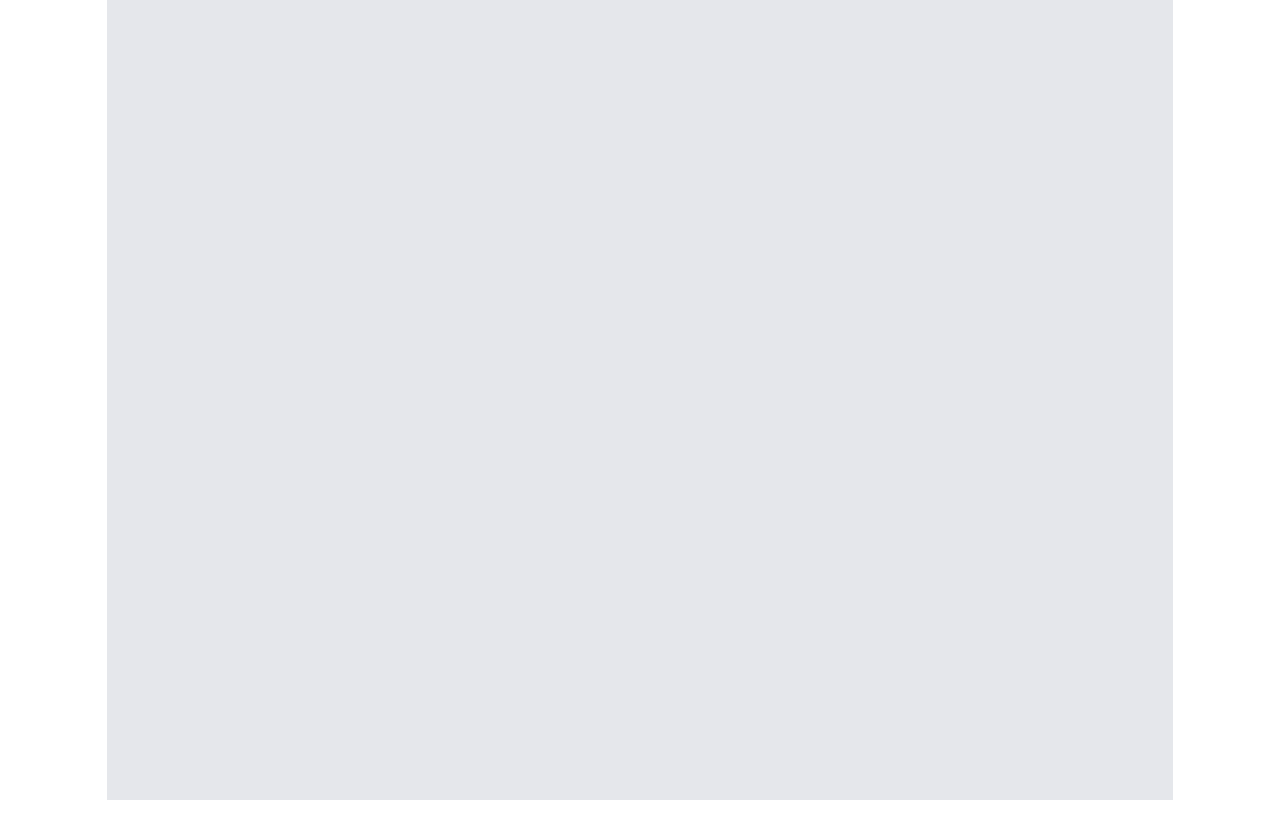
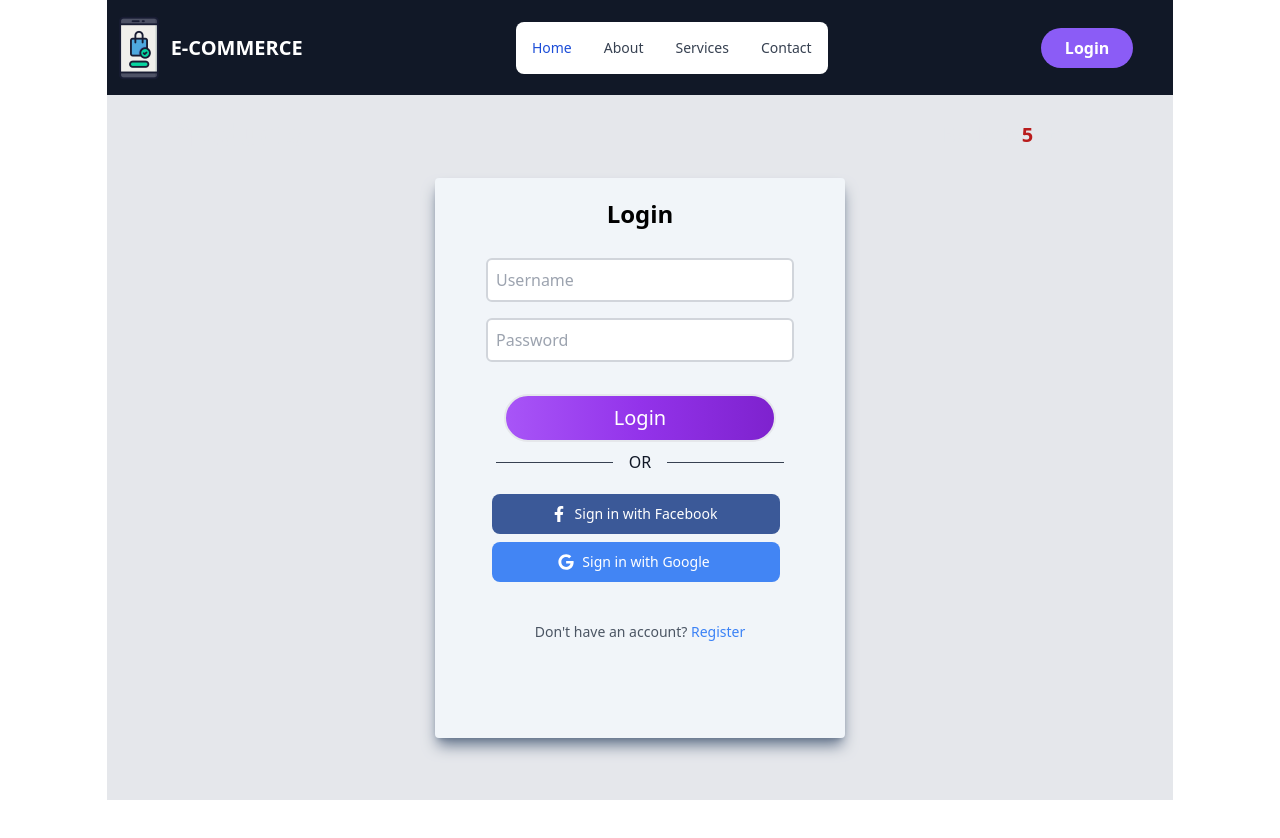
Before and after one commit to dembasow98/Shopping-App, a React (Create React App) app: page /login in a window 1280 px wide. Before the commit this address had no page. Shown: the top 838 px of the page. Before the commit the page ends 800 px from the top, so only its background shows below. Built offline with nearby package versions, Linux system fonts and the light colour scheme.

Commit message:
Implemented the login frontend part.

```diff
--- a/package.json
+++ b/package.json
@@ -3,11 +3,13 @@
   "version": "0.1.0",
   "private": true,
   "dependencies": {
+    "@reduxjs/toolkit": "^1.8.5",
     "@testing-library/jest-dom": "^5.16.5",
     "@testing-library/react": "^13.4.0",
     "@testing-library/user-event": "^13.5.0",
     "react": "^18.2.0",
     "react-dom": "^18.2.0",
+    "react-redux": "^8.0.2",
     "react-scripts": "5.0.1",
     "web-vitals": "^2.1.4"
   },
--- a/src/App.js
+++ b/src/App.js
@@ -6,7 +6,7 @@ import About from "./pages/about";
 import Services from "./pages/services";
 import Contact from "./pages/contact";
 //import Footer from "./components/footer";
-
+import Login from "./pages/login";
 
 function App() {
 
@@ -21,6 +21,7 @@ function App() {
               <Route path="about" element={<About />} />
               <Route path="services" element={<Services />} />
               <Route path="contact" element={<Contact />} />
+              <Route path="login" element={<Login />} />
             </Route>
           </Routes>
         </BrowserRouter>
--- a/src/components/navbar.js
+++ b/src/components/navbar.js
@@ -4,6 +4,7 @@ import { useEffect, useRef, useState } from "react"
 
 //import the app logo
 import logo from '../img/logo.png';
+import Login from '../pages/login';
 
 const Navbar = () => {
 
@@ -54,6 +55,7 @@ const Navbar = () => {
         };
     }, [isMenuOpen]);
 
+
     return (
         <>
             <nav ref = {pageReference} className="NAVBAR flex flex-row justify-between items-center bg-gray-900 text-white h-24 border-b border-gray-200 dark:border-gray-600">
@@ -64,9 +66,11 @@ const Navbar = () => {
                     </Link>
                 </div>
                 <div className="NAVBAR-MENU flex md:order-2">
-                    <button className="LOGIN-BUTTON bg-violet-500 hover:bg-violet-600  active:bg-violet-700 text-white font-bold py-2 px-6 rounded-full mr-5 md:mr-10">
-                        Login
-                    </button>
+                    <Link to = '/login'>
+                        <button  className="LOGIN-BUTTON bg-violet-500 hover:bg-violet-600  active:bg-violet-700 text-white font-bold py-2 px-6 rounded-full mr-5 md:mr-10">
+                            Login
+                        </button>
+                    </Link>
                     <button className="BURGER-BUTTON md:hidden mr-5 " id="burger-button" onClick={() => setIsMenuOpen(oldState =>!oldState)}>
                     <svg
                         xmlns="http://www.w3.org/2000/svg"
--- /dev/null
+++ b/src/pages/login.js
@@ -0,0 +1,46 @@
+import {Component} from 'react';
+
+class Login extends Component {
+
+    render(){
+        return(
+            <div className='m-5 flex h-full place-content-center dark:text-white'>
+                <div className='LOGIN-CONTAINER flex flex-col items-center text-gray-600 bg-slate-100 rounded shadow-lg shadow-slate-500 w-[100%] h-[70%] sm:w-[80%] md:w-[70%] xm:w-[60%] lg:max-w-[50%] xl:w-[40%] '>
+                    <h1 className='my-5 text-2xl text-black font-bold'>Login</h1>
+                    <div className='LOGIN-INPUTS flex flex-col items-center mx-4 min-w-[75%]'>
+                        <input type='text' placeholder='Username' className='w-full m-2 p-2 rounded-md border-2 border-gray-300 focus:outline-none focus:border-gray-500'/>
+                        <input type='password' placeholder='Password' className='w-full m-2 p-2 rounded-md border-2 border-gray-300 focus:outline-none focus:border-gray-500'/>
+                    </div>
+                    <div className='LOGIN-BUTTON flex items-center min-w-[70%] mt-4'>
+                        <button className='m-2 p-2 rounded-full border-2 w-full text-white bg-gradient-to-r from-purple-500 via-purple-600 to-purple-700 hover:bg-gradient-to-br font-medium text-xl'>Login</button>
+                    </div>
+                    {/* Line separator */}
+                    <div class="flex min-w-[70%]  items-center">
+                        <div class="flex-grow border-t border-gray-700"></div>
+                        <span class="flex-shrink mx-4 text-gray-900 text-md font-medium">OR</span>
+                        <div class="flex-grow border-t border-gray-700"></div>
+                    </div>
+                    {/**Log in with gmail or facebook */}
+                    <div className='LOGIN-OTHER flex flex-col items-center justify-center min-w-[70%] mt-5'>
+                        <button type="button" class="text-white justify-center w-full bg-[#3b5998] hover:bg-[#3b5998]/90 focus:ring-4 focus:outline-none focus:ring-[#3b5998]/50 font-medium rounded-lg text-sm px-5 py-2.5 text-center inline-flex items-center dark:focus:ring-[#3b5998]/55 mr-2 mb-2">
+                            <svg class="mr-2 -ml-1 w-4 h-4" aria-hidden="true" focusable="false" data-prefix="fab" data-icon="facebook-f" role="img" xmlns="http://www.w3.org/2000/svg" viewBox="0 0 320 512"><path fill="currentColor" d="M279.1 288l14.22-92.66h-88.91v-60.13c0-25.35 12.42-50.06 52.24-50.06h40.42V6.26S260.4 0 225.4 0c-73.22 0-121.1 44.38-121.1 124.7v70.62H22.89V288h81.39v224h100.2V288z"></path></svg>
+                            Sign in with Facebook
+                        </button>
+                        <button type="button" class="text-white w-full justify-center bg-[#4285F4] hover:bg-[#4285F4]/90 focus:ring-4 focus:outline-none focus:ring-[#4285F4]/50 font-medium rounded-lg text-sm px-5 py-2.5 text-center inline-flex items-center dark:focus:ring-[#4285F4]/55 mr-2 mb-2">
+                            <svg class="mr-2 -ml-1 w-4 h-4" aria-hidden="true" focusable="false" data-prefix="fab" data-icon="google" role="img" xmlns="http://www.w3.org/2000/svg" viewBox="0 0 488 512"><path fill="currentColor" d="M488 261.8C488 403.3 391.1 504 248 504 110.8 504 0 393.2 0 256S110.8 8 248 8c66.8 0 123 24.5 166.3 64.9l-67.5 64.9C258.5 52.6 94.3 116.6 94.3 256c0 86.5 69.1 156.6 153.7 156.6 98.2 0 135-70.4 140.8-106.9H248v-85.3h236.1c2.3 12.7 3.9 24.9 3.9 41.4z"></path></svg>
+                            Sign in with Google
+                        </button>
+                    </div>
+                    {/**Don't have an account? Register */}
+                    <div className='REGISTER flex flex-col items-center min-w-[70%] mt-8'>
+                        <p className='text-sm font-medium'>Don't have an account? <a href='/register' className='text-blue-500'>Register</a></p>
+                    </div>
+
+                </div>
+
+            </div>
+        );
+    }
+};
+
+export default Login;
--- /dev/null
+++ b/src/strore/store.js
@@ -0,0 +1,18 @@
+import { Reducer } from "react";
+
+const reducer = (state, action) => {
+    switch (action.type) {
+        case 'ADD_TO_CART':
+            return {
+                ...state,
+                cart: [...state.cart, action.payload]
+            }
+        case 'REMOVE_FROM_CART':
+            return {
+                ...state,
+                cart: state.cart.filter(item => item.id !== action.payload)
+            }
+        default:
+            return state;
+    }
+}
```
Also changed, not shown: src/strore/auth-slice.js (added), 1 other file (tests, documents, lock files or other folders).
